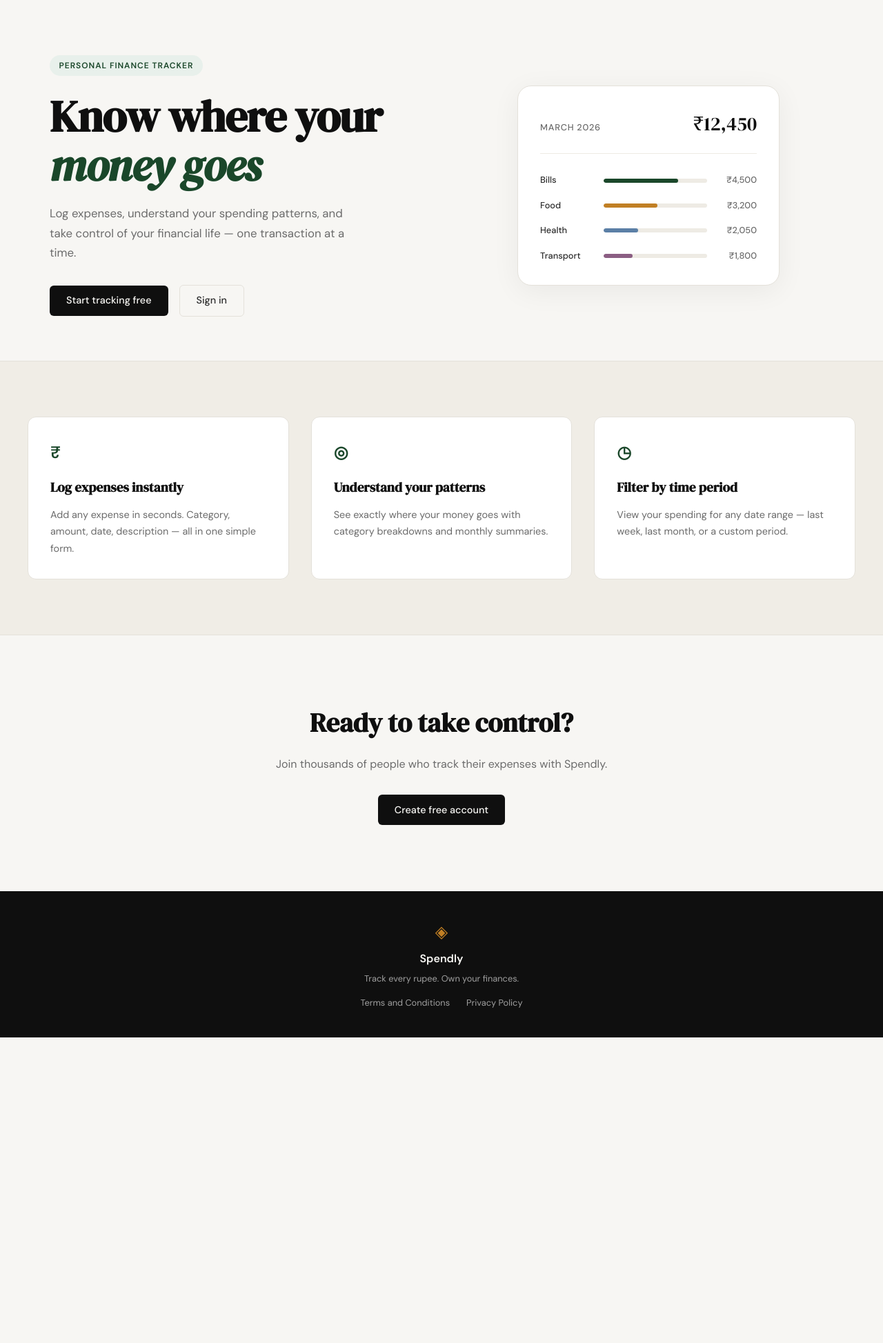
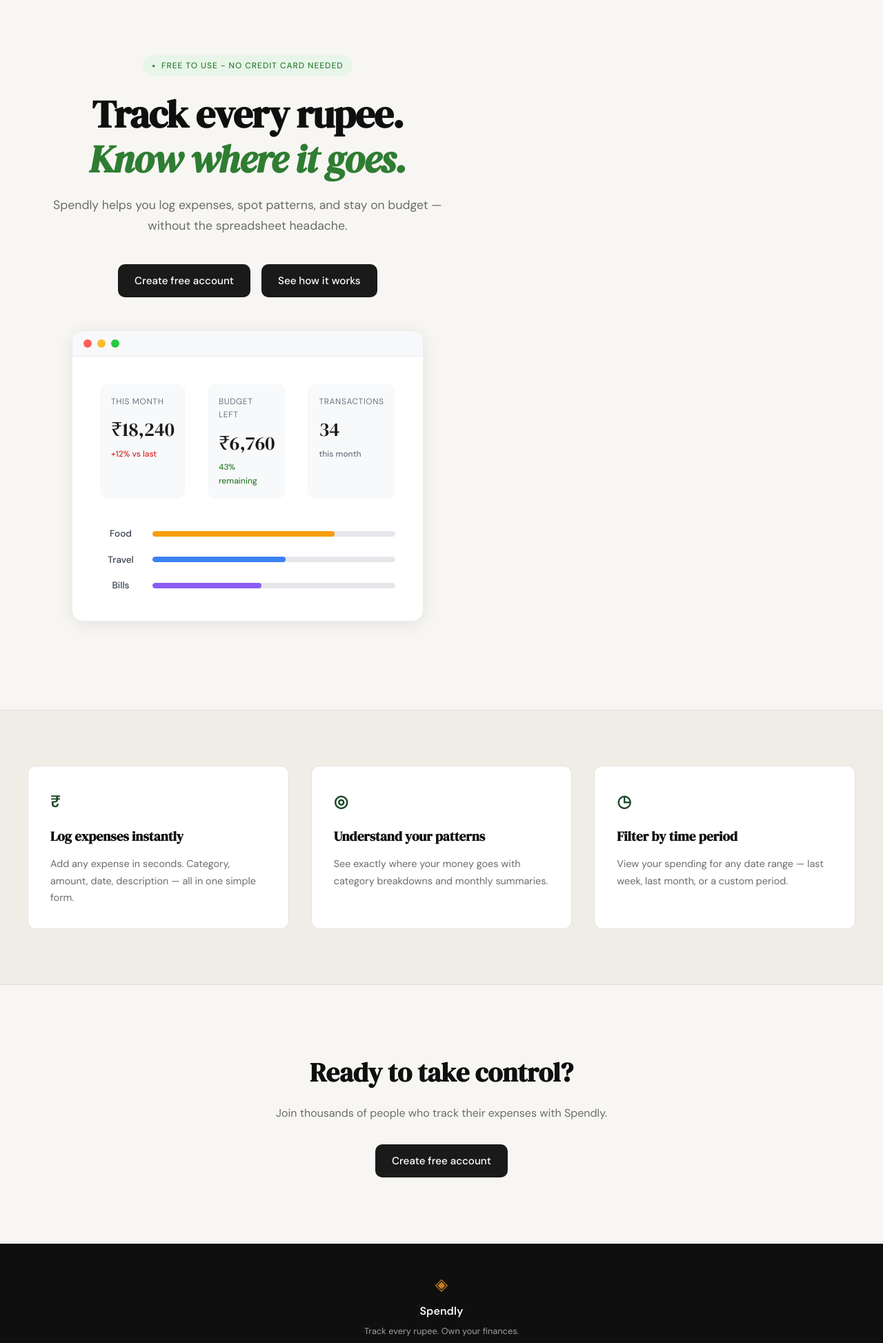
Before and after one commit to shubhashish1/spendly, a Flask app: page / in a window 1280 px wide. Shown: the part 61-2008 px from the top of the page at 69% size. Before the commit the page ends 1565 px from the top, so only its background shows below. Run offline with Flask 3, Linux system fonts and the light colour scheme.

Commit message:
Changed the landing page

```diff
--- /dev/null
+++ b/static/css/landing.css
@@ -0,0 +1,238 @@
+/* ------------------------------------------------------------------ */
+/* Landing Page Hero Section                                           */
+/* ------------------------------------------------------------------ */
+
+.hero {
+    padding: 0;
+    width: 100%;
+}
+
+.hero-inner {
+    display: flex;
+    flex-direction: column;
+    align-items: center;
+    text-align: center;
+    width: 100%;
+    max-width: 1400px;
+    margin: 0 auto;
+    padding: 5rem 2rem 4rem;
+}
+
+.hero-badge {
+    display: inline-flex;
+    align-items: center;
+    gap: 0.5rem;
+    background: #e8f5e9;
+    color: #2e7d32;
+    font-size: 0.75rem;
+    font-weight: 500;
+    padding: 0.35rem 0.85rem;
+    border-radius: 999px;
+    margin-bottom: 1.5rem;
+}
+
+.hero-badge::before {
+    content: "●";
+    font-size: 0.5rem;
+}
+
+.hero-title {
+    font-family: var(--font-display);
+    font-size: clamp(2.5rem, 5vw, 3.5rem);
+    line-height: 1.15;
+    letter-spacing: -0.02em;
+    color: var(--ink);
+    margin-bottom: 1.25rem;
+}
+
+.hero-title em {
+    font-style: italic;
+    color: #2e7d32;
+}
+
+.hero-subtitle {
+    font-size: 1.1rem;
+    color: var(--ink-muted);
+    line-height: 1.7;
+    max-width: 600px;
+    margin-bottom: 2.5rem;
+}
+
+.hero-actions {
+    display: flex;
+    gap: 1rem;
+    align-items: center;
+    justify-content: center;
+    margin-bottom: 3rem;
+}
+
+.btn-primary {
+    display: inline-block;
+    background: #1a1a1a;
+    color: #fff;
+    padding: 0.75rem 1.5rem;
+    border-radius: 10px;
+    font-family: var(--font-body);
+    font-size: 0.95rem;
+    font-weight: 500;
+    cursor: pointer;
+    border: none;
+    transition: background 0.2s;
+    text-decoration: none;
+}
+
+.btn-primary:hover {
+    background: #2e7d32;
+}
+
+.btn-ghost {
+    display: inline-block;
+    background: #1a1a1a;
+    color: #fff;
+    padding: 0.75rem 1.5rem;
+    border-radius: 10px;
+    font-size: 0.95rem;
+    font-weight: 500;
+    border: none;
+    transition: background 0.2s;
+    text-decoration: none;
+}
+
+.btn-ghost:hover {
+    background: #333;
+}
+
+.hero-dashboard {
+    width: 100%;
+    max-width: 1400px;
+    margin: 0 auto;
+    padding: 0 2rem 4rem;
+}
+
+.dashboard-preview {
+    background: #fff;
+    border-radius: 16px;
+    border: 1px solid #e9ecef;
+    box-shadow: 0 4px 24px rgba(0, 0, 0, 0.08);
+    overflow: hidden;
+    width: 100%;
+}
+
+.dashboard-header {
+    background: #f8f9fa;
+    padding: 0.75rem 1rem;
+    border-bottom: 1px solid #e9ecef;
+}
+
+.window-controls {
+    display: flex;
+    gap: 0.5rem;
+}
+
+.control-dot {
+    width: 12px;
+    height: 12px;
+    border-radius: 50%;
+}
+
+.control-dot.red { background: #ff5f57; }
+.control-dot.yellow { background: #febc2e; }
+.control-dot.green { background: #28c840; }
+
+.dashboard-content {
+    padding: 2.5rem;
+}
+
+.dashboard-stats {
+    display: grid;
+    grid-template-columns: repeat(3, 1fr);
+    gap: 2rem;
+    margin-bottom: 2.5rem;
+}
+
+.stat-card {
+    background: #f8f9fa;
+    border-radius: 12px;
+    padding: 1rem;
+    text-align: left;
+}
+
+.stat-label {
+    font-size: 0.75rem;
+    color: #6b7280;
+    text-transform: uppercase;
+    letter-spacing: 0.05em;
+    margin-bottom: 0.5rem;
+}
+
+.stat-value {
+    font-family: var(--font-display);
+    font-size: 1.75rem;
+    color: #1a1a1a;
+    margin-bottom: 0.25rem;
+}
+
+.stat-change {
+    font-size: 0.75rem;
+    font-weight: 500;
+}
+
+.stat-change.negative { color: #dc2626; }
+.stat-change.positive { color: #2e7d32; }
+.stat-change.neutral { color: #6b7280; }
+
+.dashboard-chart {
+    display: flex;
+    flex-direction: column;
+    gap: 1rem;
+}
+
+.chart-row {
+    display: grid;
+    grid-template-columns: 60px 1fr;
+    align-items: center;
+    gap: 1rem;
+}
+
+.chart-label {
+    font-size: 0.85rem;
+    color: #374151;
+    font-weight: 500;
+}
+
+.chart-bar-track {
+    height: 8px;
+    background: #e5e7eb;
+    border-radius: 999px;
+    overflow: hidden;
+}
+
+.chart-bar {
+    height: 100%;
+    border-radius: 999px;
+    transition: width 0.6s ease;
+}
+
+/* ------------------------------------------------------------------ */
+/* Responsive                                                          */
+/* ------------------------------------------------------------------ */
+
+@media (max-width: 600px) {
+    .hero {
+        padding: 2.5rem 1rem 2rem;
+    }
+
+    .hero-actions {
+        flex-direction: column;
+        width: 100%;
+    }
+
+    .hero-actions a {
+        width: 100%;
+        text-align: center;
+    }
+
+    .hero-dashboard {
+        padding: 1rem;
+    }
+}
--- a/templates/landing.html
+++ b/templates/landing.html
@@ -1,60 +1,75 @@
 {% extends "base.html" %}
 
 {% block title %}Spendly — Track Every Rupee{% endblock %}
+
+{% block head %}
+<link rel="stylesheet" href="{{ url_for('static', filename='css/landing.css') }}">
+{% endblock %}
 
 {% block content %}
 
 <section class="hero">
     <div class="hero-inner">
-        <div class="hero-badge">Personal Finance Tracker</div>
+        <div class="hero-badge">Free to use - No credit card needed</div>
         <h1 class="hero-title">
-            Know where your<br>
-            <em>money goes</em>
+            Track every rupee.<br>
+            <em>Know where it goes.</em>
         </h1>
         <p class="hero-subtitle">
-            Log expenses, understand your spending patterns,
-            and take control of your financial life —
-            one transaction at a time.
+            Spendly helps you log expenses, spot patterns, and stay
+            on budget — without the spreadsheet headache.
         </p>
         <div class="hero-actions">
-            <a href="{{ url_for('register') }}" class="btn-primary">Start tracking free</a>
-            <a href="{{ url_for('login') }}" class="btn-ghost">Sign in</a>
+            <a href="{{ url_for('register') }}" class="btn-primary">Create free account</a>
+            <a href="#how-it-works" class="btn-ghost">See how it works</a>
         </div>
-    </div>
-    <div class="hero-visual">
-        <div class="mock-card">
-            <div class="mock-card-header">
-                <span class="mock-label">March 2026</span>
-                <span class="mock-total">₹12,450</span>
-            </div>
-            <div class="mock-bars">
-                <div class="mock-bar-row">
-                    <span class="mock-cat">Bills</span>
-                    <div class="mock-bar-track">
-                        <div class="mock-bar" style="width: 72%"></div>
+        <div class="hero-dashboard">
+            <div class="dashboard-preview">
+                <div class="dashboard-header">
+                    <div class="window-controls">
+                        <span class="control-dot red"></span>
+                        <span class="control-dot yellow"></span>
+                        <span class="control-dot green"></span>
                     </div>
-                    <span class="mock-amt">₹4,500</span>
                 </div>
-                <div class="mock-bar-row">
-                    <span class="mock-cat">Food</span>
-                    <div class="mock-bar-track">
-                        <div class="mock-bar mock-bar-2" style="width: 52%"></div>
+                <div class="dashboard-content">
+                    <div class="dashboard-stats">
+                        <div class="stat-card">
+                            <div class="stat-label">This month</div>
+                            <div class="stat-value">₹18,240</div>
+                            <div class="stat-change negative">+12% vs last</div>
+                        </div>
+                        <div class="stat-card">
+                            <div class="stat-label">Budget left</div>
+                            <div class="stat-value">₹6,760</div>
+                            <div class="stat-change positive">43% remaining</div>
+                        </div>
+                        <div class="stat-card">
+                            <div class="stat-label">Transactions</div>
+                            <div class="stat-value">34</div>
+                            <div class="stat-change neutral">this month</div>
+                        </div>
                     </div>
-                    <span class="mock-amt">₹3,200</span>
-                </div>
-                <div class="mock-bar-row">
-                    <span class="mock-cat">Health</span>
-                    <div class="mock-bar-track">
-                        <div class="mock-bar mock-bar-3" style="width: 33%"></div>
+                    <div class="dashboard-chart">
+                        <div class="chart-row">
+                            <span class="chart-label">Food</span>
+                            <div class="chart-bar-track">
+                                <div class="chart-bar" style="width: 75%; background: #f59e0b;"></div>
+                            </div>
+                        </div>
+                        <div class="chart-row">
+                            <span class="chart-label">Travel</span>
+                            <div class="chart-bar-track">
+                                <div class="chart-bar" style="width: 55%; background: #3b82f6;"></div>
+                            </div>
+                        </div>
+                        <div class="chart-row">
+                            <span class="chart-label">Bills</span>
+                            <div class="chart-bar-track">
+                                <div class="chart-bar" style="width: 45%; background: #8b5cf6;"></div>
+                            </div>
+                        </div>
                     </div>
-                    <span class="mock-amt">₹2,050</span>
-                </div>
-                <div class="mock-bar-row">
-                    <span class="mock-cat">Transport</span>
-                    <div class="mock-bar-track">
-                        <div class="mock-bar mock-bar-4" style="width: 28%"></div>
-                    </div>
-                    <span class="mock-amt">₹1,800</span>
                 </div>
             </div>
         </div>
```
Also changed, not shown: sessions/prompt_file.txt (+12 -0 lines), images/landingPage.png (added).
